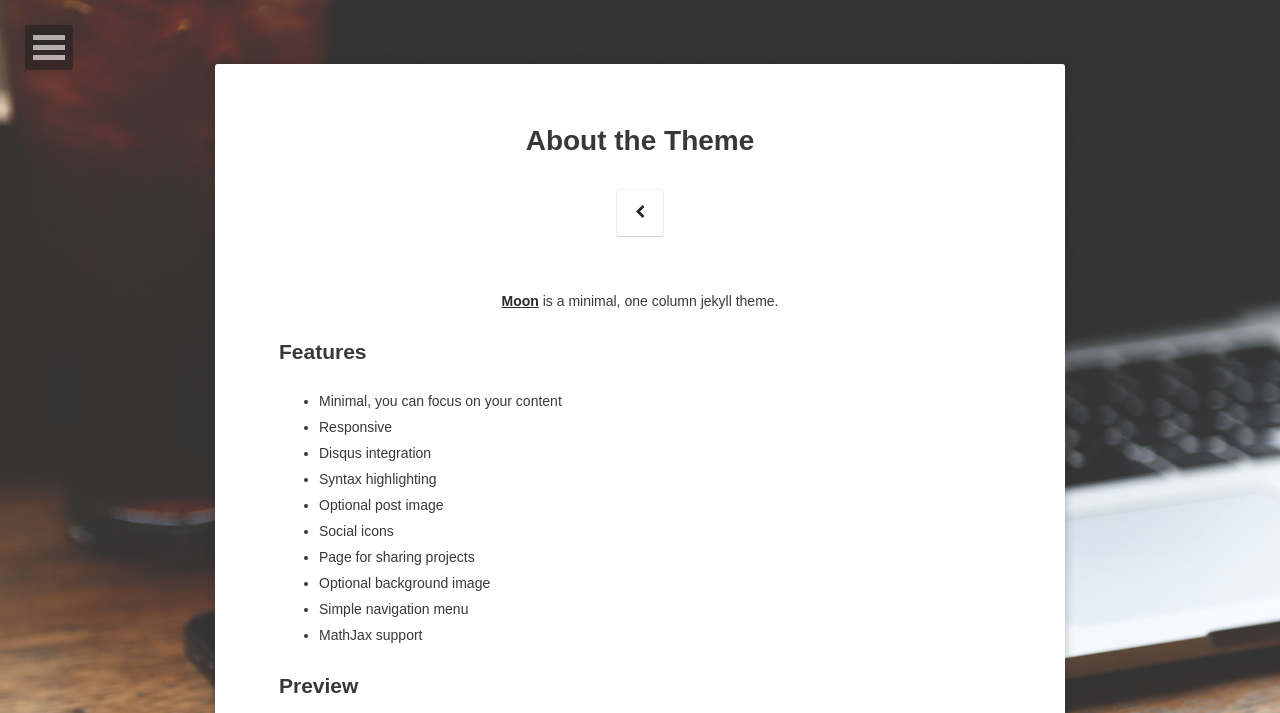
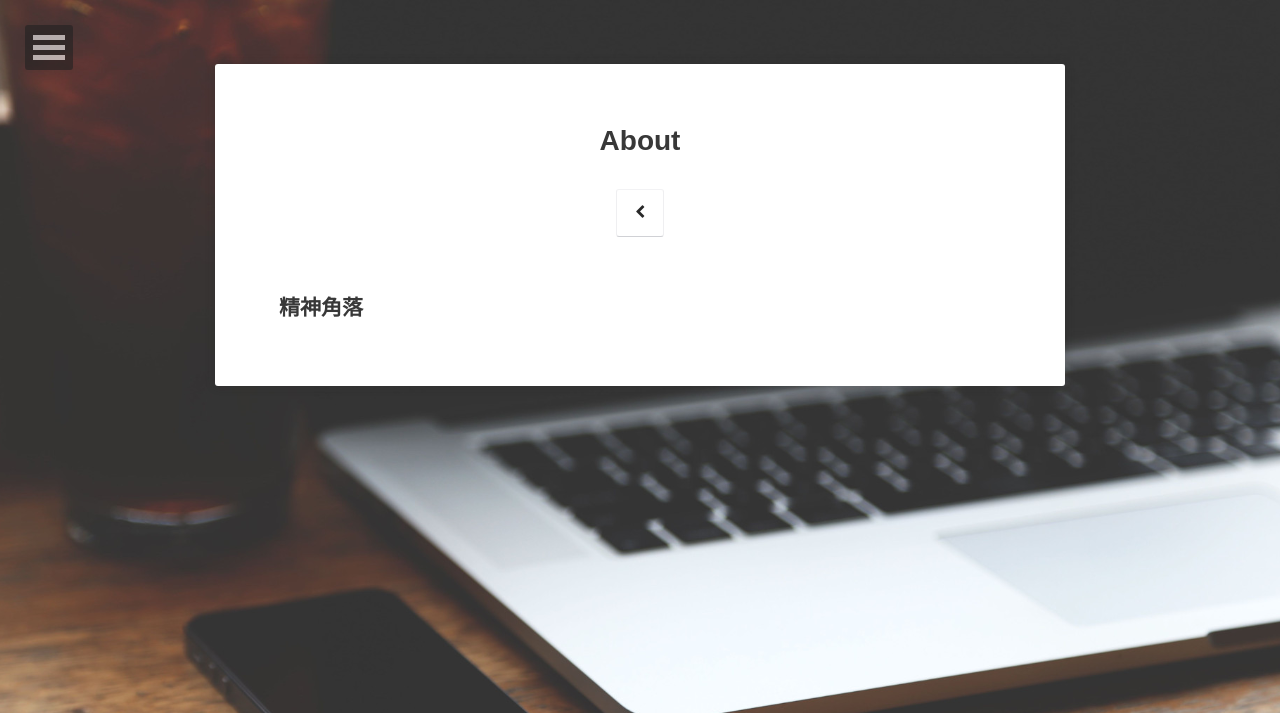
Before and after one commit to BreakDimbo/archiveblog.github.io, a Jekyll site: the page built from about/index.md, in a window 1280 px wide. Shown: the top 713 px of the page. Built offline with Jekyll 4.4.1, drawn with Linux system fonts in a browser that asks for light colours; some web fonts are replaced; comment, search, counter and statistics services are not loaded; some of the changed text lies outside the part shown; grey boxes are pictures that could not be loaded.

Commit message:
change about

```diff
--- a/about/index.md
+++ b/about/index.md
@@ -1,36 +1,7 @@
 ---
 layout: page
-title: About the Theme
-tags: [about, Jekyll, theme, moon]
-date: 2016-03-21
+title: About
+date: 2016-05-19
 ---
 
-<center><a href="http://taylantatli.github.io/Moon"><b>Moon</b></a> is a minimal, one column jekyll theme.</center>
-
-## Features
-* Minimal, you can focus on your content
-* Responsive
-* Disqus integration
-* Syntax highlighting
-* Optional post image
-* Social icons
-* Page for sharing projects
-* Optional background image
-* Simple navigation menu
-* MathJax support
-
-## Preview
-
-{% capture images %}
-    https://cloud.githubusercontent.com/assets/754514/14509720/61c61058-01d6-11e6-93ab-0918515ecd56.png
-    https://cloud.githubusercontent.com/assets/754514/14509716/61ac6c8e-01d6-11e6-879f-8308883de790.png
-{% endcapture %}
-{% include gallery images=images caption="Screenshots of Moon Theme" cols=2 %}
-
-See a [live version of Moon](http://taylantatli.github.io/Moon) hosted on GitHub.
-
-## Getting Started
-
-To learn how to install and use this theme check out the [Setup Guide](http://taylantatli.me/Moon/moon-theme/) for more information.
-
-[Install Moon](https://github.com/TaylanTatli/Moon){: .btn}
+## 精神角落
```
